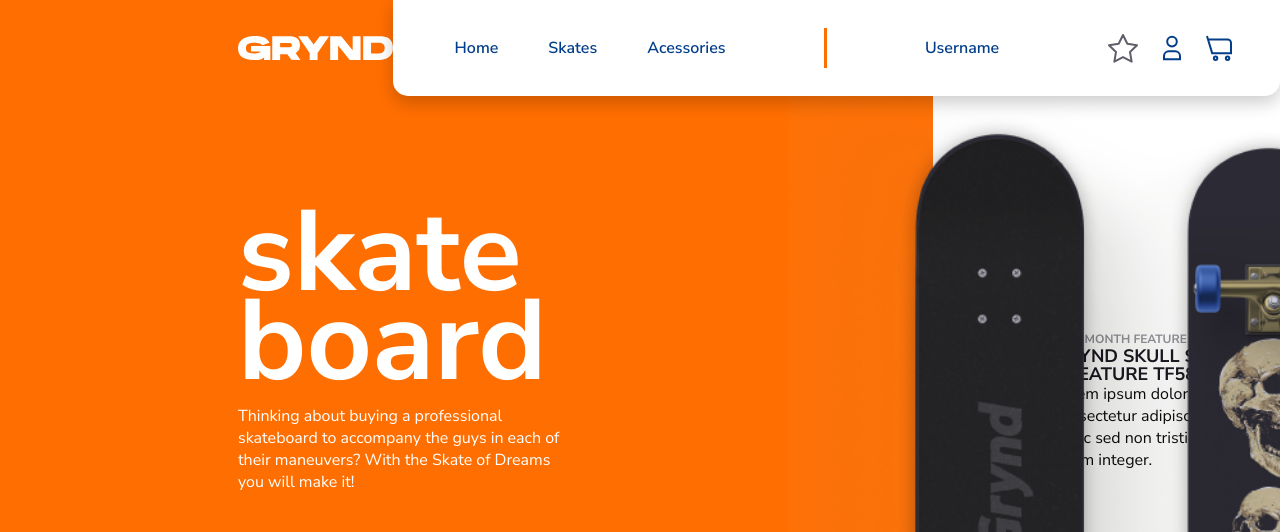
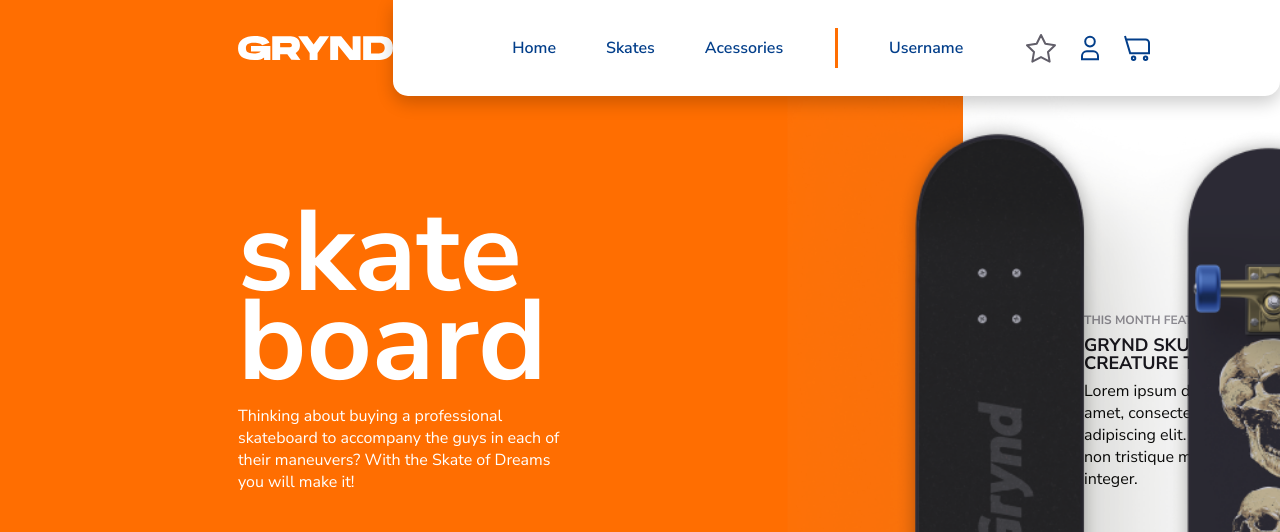
Before and after one commit to Dom-dp/grynd, a plain HTML site: page index.html in a window 1280 px wide. Shown: the top 532 px of the page. Drawn offline with Linux system fonts and the light colour scheme.

Commit message:
finished main screen for real

```diff
--- a/navbar.css
+++ b/navbar.css
@@ -19,6 +19,8 @@
   align-items: center;
   justify-content: space-around;
   box-shadow: 0px 7px 17px 0px rgba(0, 0, 0, 0.2);
+  padding-right: 106px;
+  padding-left: 81px;
 }
 .line-navbar {
   background: #ff6e01;
--- a/style.css
+++ b/style.css
@@ -64,6 +64,10 @@ p {
 }
 .p-feature {
   margin-left: 121px;
+  max-width: 196px;
+  display: flex;
+  flex-direction: column;
+  gap: 8px;
 }
 
 .white {
```
